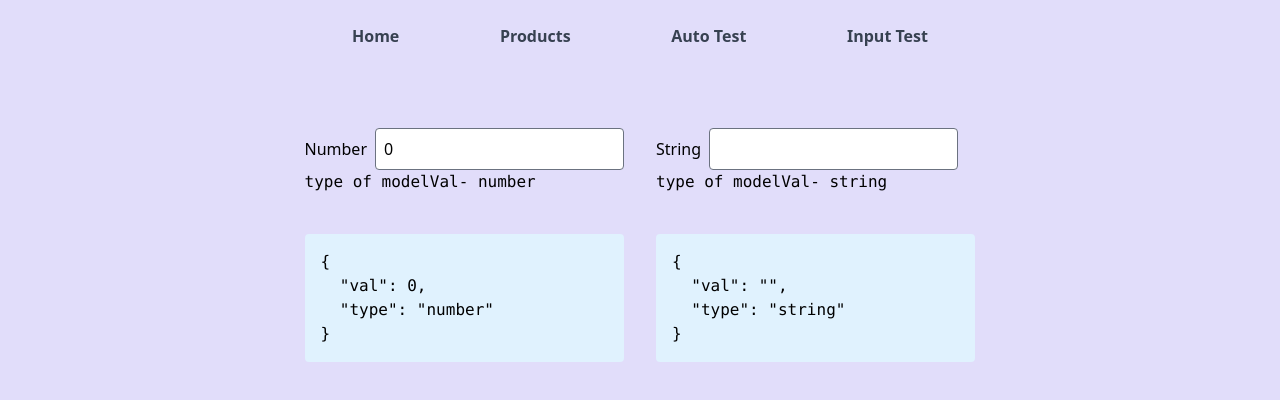
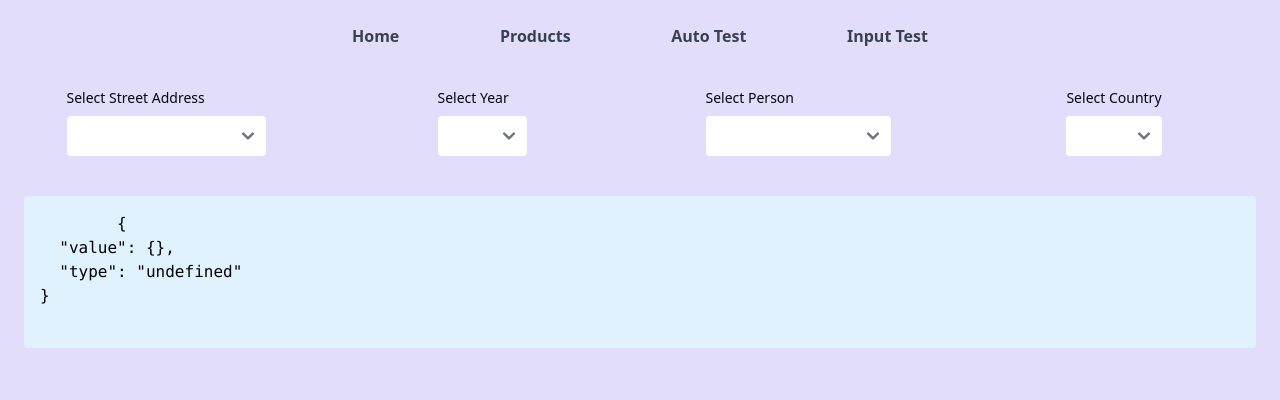
Before and after one commit to Bishal99-pj/Nuxt-Fetch, a Nuxt app: page /input-test in a window 1280 px wide. Shown: the top 400 px of the page. Built offline with nearby package versions, Linux system fonts and the light colour scheme.

Commit message:
Added: selectbox component

```diff
--- a/components/atoms/MyInput.vue
+++ b/components/atoms/MyInput.vue
@@ -2,10 +2,9 @@
     <div class="mt-20">
         <label :for="id" class="mr-2">{{ label }}</label>
         <input :id="id" type="text" :pattern="(type === 'number') ? '[0-9]' : '[a-z]'"
-            :inputmode="type === 'number' ? 'numeric' : 'text'" @input="$event => updateModelVal($event)" v-model="modelVal"
-            v-bind="$attrs" class="rounded p-2 ">
+            :inputmode="type === 'number' ? 'numeric' : 'text'" @input="$event => updateModelVal($event)"
+            v-model="modelVal" v-bind="$attrs" class="rounded p-2 ">
         <!-- <pre>{{ $attrs }}</pre> -->
-        <!-- <pre>child - {{ modelVal }}</pre> -->
         <pre>type of modelVal- {{ typeof modelVal }}</pre>
     </div>
 </template>
--- /dev/null
+++ b/components/atoms/SelectBox.vue
@@ -0,0 +1,54 @@
+<template>
+    <form>
+        <label :for="'select-' + randomId" class="block mb-2 text-sm font-medium text-gray-950 dark:text-white">
+            {{ label }}</label>
+        <select v-bind="$attrs" v-model="selectedOption" :id="'select-' + randomId"
+            :class="$attrs.class || twMerge('w-full rounded border-0', appendClass)">
+            <option v-for="(option, index) in options" :key="getKey(option)" @mouseover="activeOption = option">
+                <slot name="option" :option="option" :activeOption="activeOption">
+                    {{ getLabel(option) }}
+                </slot>
+            </option>
+        </select>
+    </form>
+</template>
+
+<script setup lang="ts" generic="T extends string | number | OptionType">
+import { twMerge, type ClassNameValue } from 'tailwind-merge';
+import type { OptionType } from '~/types/option.types';
+
+defineOptions({
+    inheritAttrs: false
+})
+
+const selectedOption = defineModel<T>()
+const activeOption = ref<T>()
+
+const props = defineProps<{
+    label?: string,
+    options: T[],
+    optionLabel?: keyof T,
+    appendClass?: ClassNameValue
+}>()
+
+
+const getKey = (opt: T): string | number => {
+    if (typeof opt === 'string' || typeof opt === 'number') return opt
+    return JSON.stringify(opt)
+}
+
+const getLabel = (opt: T): any => {
+    if (props.optionLabel && typeof opt === 'object') return opt[props.optionLabel]
+    return String(opt)
+}
+
+const randomId = ref<string>('')
+
+onMounted(() => randomId.value = crypto.randomUUID())
+</script>
+
+<style scoped>
+select {
+    appearance: none;
+}
+</style>
--- a/components/atoms/button.vue
+++ b/components/atoms/button.vue
@@ -5,7 +5,7 @@
 </template>
 
 <script setup lang="ts">
-import type { PropType } from 'vue'
+import type { ClassNameValue } from 'tailwind-merge';
 
 enum enumTypes {
     Button = 'button',
@@ -51,8 +51,8 @@ type Props = {
 
 defineProps({
     label: String,
-    variant : String as PropType<`${enumTypes}`>,
-    baseClasses : Array as PropType<string[]>
+    variant: String as PropType<`${enumTypes}`>,
+    baseClasses: Array as PropType<ClassNameValue[]>
 })
 
 
--- a/pages/autocomplete-test.vue
+++ b/pages/autocomplete-test.vue
@@ -8,9 +8,6 @@
             </template>
         </Autocomplete>
 
-        <!-- <MyAlert />
-        <MyAlert dismiss-btn />
-        <MyAlert dismiss-btn="Cancel" /> -->
     </div>
 </template>
 
--- a/pages/input-test.vue
+++ b/pages/input-test.vue
@@ -1,20 +1,120 @@
 <template>
-    <div class="grid grid-cols-1 sm:grid-cols-2 gap-x-8 place-self-center">
-        <MyInput v-model="amount" label="Number" type="number" />
-        <MyInput v-model="msg" label="String" type="text" />
+    <section>
+        <div class="my-10 grid grid-cols-1 sm:grid-cols-2 md:grid-cols-3 lg:grid-cols-4 gap-x-8 place-items-center">
+            <!-- <MyInput v-model="amount" label="Number" type="number" />
+        <MyInput v-model="msg" label="String" type="text" /> -->
 
-        <div class="mt-10 bg-sky-100 rounded p-4">
-            <pre>{{ { val: amount, type: typeof amount } }}</pre>
+            <!-- String Select -->
+            <div class="flex flex-col space-y-6">
+                <SelectBox :options="streets" v-model="form.street" label="Select Street Address" />
+            </div>
+            <!-- Number Select -->
+            <div class="flex flex-col space-y-6">
+                <SelectBox :options="years" v-model="form.year" label="Select Year" />
+            </div>
+            <!-- OBJECTS -->
+            <!-- Select (with image) -->
+            <div class="flex flex-col space-y-6">
+                <SelectBox :options="persons" v-model="form.person" label="Select Person">
+                    <template #option="{ option, activeOption }">
+                        <div class="flex items-center space-x-3">
+                            <NuxtImg :src="option.imageUrl" :alt="option.label" class="w-8 h-8 rounded-full" />
+                            <span>{{ option.label }}</span>
+                        </div>
+                    </template>
+                </SelectBox>
+            </div>
+            <!-- Select (with flag) -->
+            <div class="flex flex-col space-y-6">
+                <SelectBox :options="countries" v-model="form.country" label="Select Country" option-label="flag"/>
+                    <!-- <template #option="{ option, activeOption }">
+                        <div class="flex items-center space-x-3">
+                            <span>{{ option.flag }}</span>
+                            <span>{{ option.label }}</span>
+                        </div>
+                    </template>
+                </SelectBox> -->
+            </div>
         </div>
-        <div class="mt-10 bg-sky-100 rounded p-4">
-            <pre>{{ { val: msg, type: typeof msg } }}</pre>
+        <div class="pre">
+            <pre>
+        {{ { 'value': form, 'type': typeof form.year } }}
+    </pre>
         </div>
-    </div>
+    </section>
+
 </template>
 
 <script setup lang="ts">
-const amount = ref(0)
-const msg = ref('')
+import type { OptionType } from '~/types/option.types';
+
+const amount = ref<number>(0)
+const msg = ref<string>('')
+
+
+interface Person extends OptionType {
+    label: string,
+    imageUrl: string,
+    [key: string]: any
+}
+
+type Country = {
+    label: string,
+    flag: string
+    [key: string]: any
+} & OptionType
+
+type Form = {
+    street?: string,
+    year?: number,
+    person?: Person,
+    country?: Country,
+}
+
+const form = reactive<Form>({
+    street: undefined,
+    year: undefined,
+    person: undefined,
+    country: undefined,
+})
+
+const streets: string[] = ['125 Hutic Junction',
+    '1060 Gakbop Ridge',
+    '1335 Uleat Terrace',
+    '823 Vozfo Pike',
+    '410 Ineag Trail',
+    '1390 Kepuc Court',
+    '188 Dajsir Drive',
+    '1732 Duhab Park',
+    '1015 Jowise Drive',
+    '1119 Rocal Road',
+]
+
+const years: number[] = [2019, 2020, 2021, 2022, 2023, 2024, 2025, 2026]
+
+
+const persons: Person[] = [
+    { id: 1, label: 'Dennis Buchanan', imageUrl: 'https://www.flowbite.com/docs/images/people/profile-picture-1.jpg' },
+    { id: 2, label: 'Allie Anderson', imageUrl: 'https://www.flowbite.com/docs/images/people/profile-picture-2.jpg' },
+    { id: 3, label: 'Viola Graham', imageUrl: 'https://www.flowbite.com/docs/images/people/profile-picture-3.jpg' },
+    { id: 4, label: 'Cynthia Ferguson', imageUrl: 'https://www.flowbite.com/docs/images/people/profile-picture-4.jpg' },
+    { id: 5, label: 'Rena Chandler', imageUrl: 'https://www.flowbite.com/docs/images/people/profile-picture-5.jpg' },
+]
+
+
+const countries: Country[] = [
+    { id: 1, label: 'USA', flag: '🏳️‍⚧️' },
+    { id: 2, label: 'GERMANY', flag: '🏳️‍🌈' },
+    { id: 3, label: 'ITALY', flag: '🏁' },
+    { id: 4, label: 'CHINA', flag: '🎌' },
+]
+
+// const deliveryDates: Date[] = []
+
 </script>
 
-<style lang="postcss" scoped></style>
+<style lang="postcss" scoped>
+.pre {
+    @apply mt-10 bg-sky-100 rounded p-4 max-w-7xl mx-auto text-left
+}
+</style>
--- /dev/null
+++ b/types/option.types.ts
@@ -0,0 +1,4 @@
+export type OptionType = {
+  id: string | number;
+  label: string;
+};
```
Also changed, not shown: 1 other file (tests, documents, lock files or other folders).
